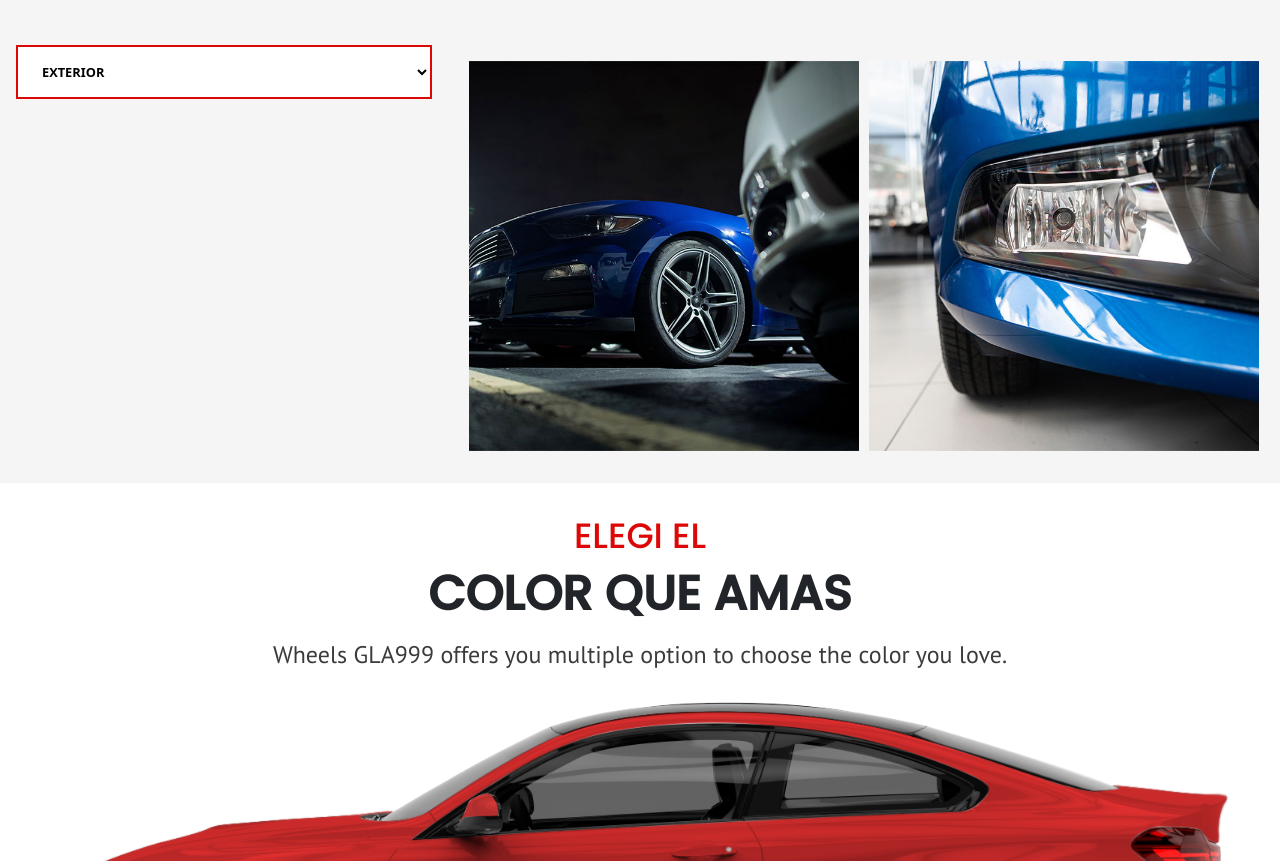
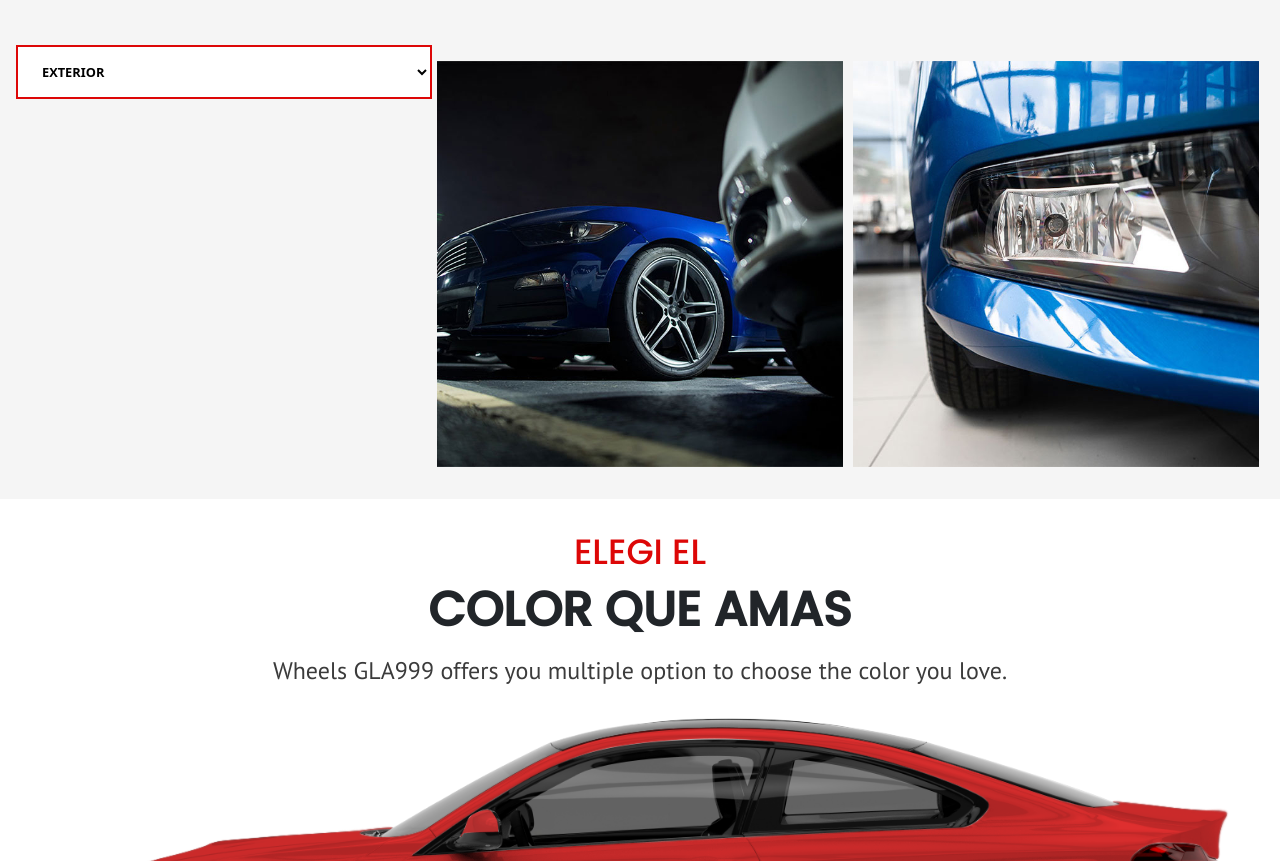
Before and after one commit to MartinEscalante01/tp2, a website: page index.html in a window 1280 px wide. Shown: the part 1934-2795 px from the top of the page. Drawn offline with nearby package versions, Linux system fonts and the light colour scheme.

Commit message:
modificando

```diff
--- a/assets/scss/main.scss
+++ b/assets/scss/main.scss
@@ -16,6 +16,10 @@ header{
     width: 100%;
     z-index: 999;
     display: block;
+}
+
+.galeria {
+    padding: 0px;
 }
 
 
--- a/index.html
+++ b/index.html
@@ -97,7 +97,7 @@
 
                 </div>
                 <div class="contenedor-imagenes-galeria" >
-                    <ul id="galeria">
+                    <ul id="galeria" class="galeria">
                         <li><img src="/assets/img/image-4-s (1).jpg" alt=""></li>
                         <li><img src="/assets/img/image-9-s.jpg" alt=""></li>
 
```
Also changed, not shown: assets/scss/main.css, 1 other file.
